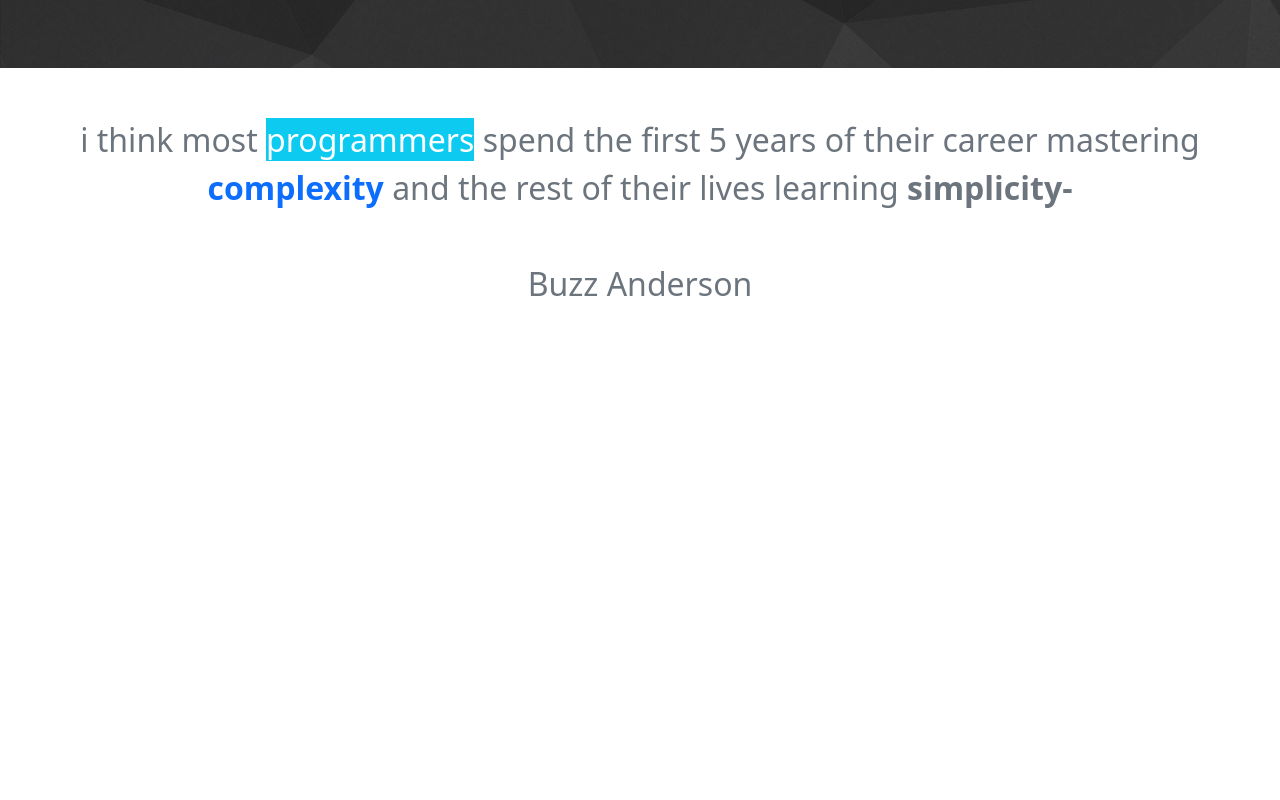
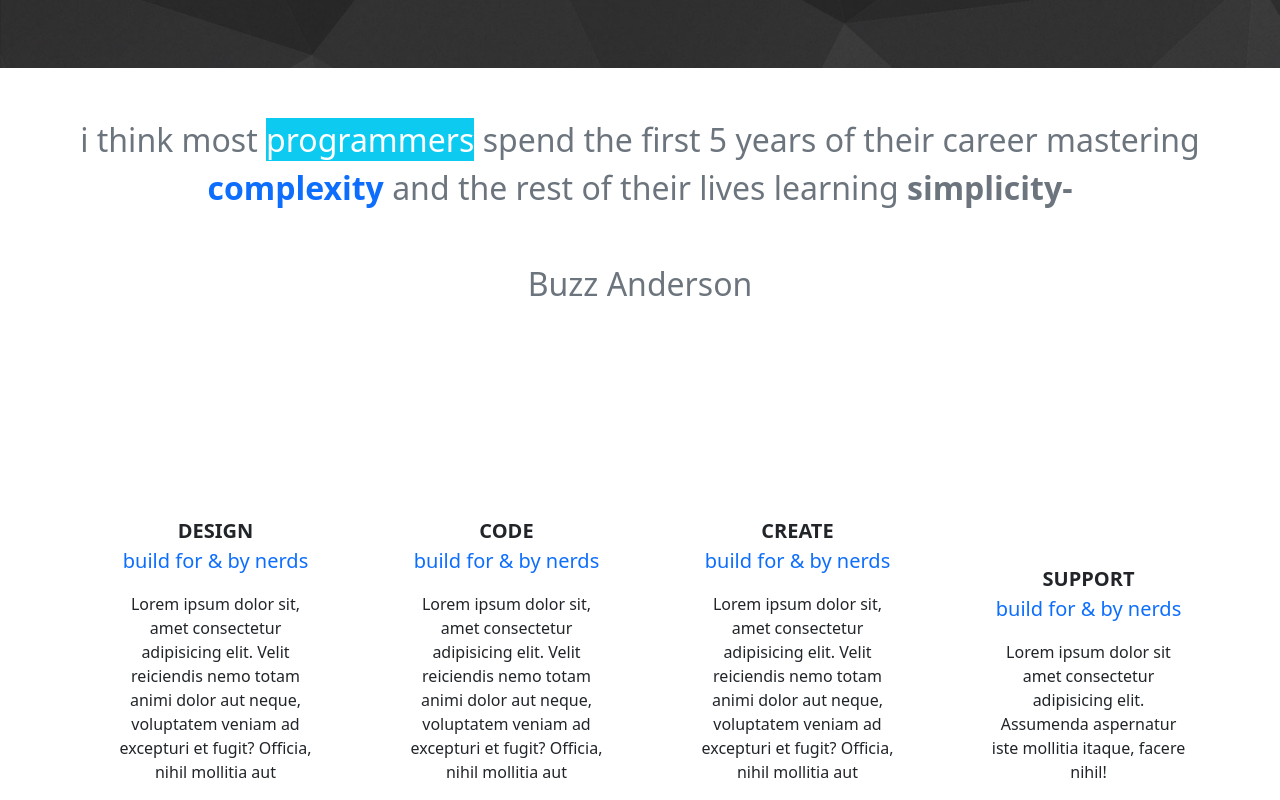
Before and after one commit to Caine-bw/Exo_bts_flati, a website: page index.html in a window 1280 px wide. Shown: the part 432-1232 px from the top of the page. Before the commit the page ends 804 px from the top, so only its background shows below. Drawn offline with nearby package versions, Linux system fonts and the light colour scheme.

Commit message:
ajout de la section avec 4 cartes

```diff
--- a/index.html
+++ b/index.html
@@ -49,6 +49,7 @@
      <!-- ajout image header -->
 </header>
 <!-- fin de mon header -->
+
 <!-- Début de ma div Buzz Anderson -->
 <div class=" container-fluid">
     <div class="d-flex justify-content-center align-items-center ">
@@ -64,6 +65,80 @@
       </p>
     </div>
 </div>
-<!-- Début de ma div Buzz Anderson -->
+<!-- fin de ma div Buzz Anderson -->
+
+<!-- Début de section avec 4 cartes-->
+<section class="container mt-5 text-center d-flex justify-content-center p-0 ">
+    <div class="row ">
+        <!-- carte 1 -->
+      <div class="col 3 gris rounded-3 d-flex  flex-column align-items-center mx-5" style="height: 380px;">
+        <div class="bg-white rounded-circle mt-4 d-flex justify-content-center align-items-center"
+        style="height: 100px; width: 100px;">
+        <i class="fas fa-pen text-primary fs-1"></i>
+      </div>
+      <div>
+        <p class="text-dark fw-bold mt-4 fs-5">DESIGN
+          <br>
+          <span class="text-primary fs-5 fw-normal">build for & by nerds</span>
+        </p>
+        <p>Lorem ipsum dolor sit, amet consectetur adipisicing elit. Velit reiciendis nemo totam animi dolor aut
+          neque, voluptatem veniam ad excepturi et fugit? Officia, nihil mollitia aut</p>
+      </div>
+        <!-- carte 1  -->
+
+        <!-- carte 2 -->
+    </div>
+    <div class="col 3 gris rounded-3 d-flex  flex-column align-items-center mx-4 " style="height: 380px;">
+      <div class="bg-white rounded-circle mt-4 d-flex justify-content-center align-items-center"
+        style="height: 100px; width: 100px;">
+        <i class="fas fa-pen text-primary fs-1"></i>
+      </div>
+      <div>
+        <p class="text-dark fw-bold mt-4 fs-5">CODE
+          <br>
+          <span class="text-primary fs-5 fw-normal">build for & by nerds</span>
+        </p>
+        <p>Lorem ipsum dolor sit, amet consectetur adipisicing elit. Velit reiciendis nemo totam animi dolor aut
+          neque, voluptatem veniam ad excepturi et fugit? Officia, nihil mollitia aut</p>
+      </div>
+      <!-- carte 2 -->
+
+      <!-- carte 3 -->
+    </div>
+    <div class="col 3 gris rounded-3 d-flex  flex-column align-items-center mx-5 " style="height: 380px;">
+      <div class="bg-white rounded-circle mt-4 d-flex justify-content-center align-items-center"
+        style="height: 100px; width: 100px;">
+        <i class="fas fa-pen text-primary fs-1"></i>
+      </div>
+      <div>
+        <p class="text-dark fw-bold mt-4 fs-5">CREATE
+          <br>
+          <span class="text-primary fs-5 fw-normal">build for & by nerds</span>
+        </p>
+        <p>Lorem ipsum dolor sit, amet consectetur adipisicing elit. Velit reiciendis nemo totam animi dolor aut
+          neque, voluptatem veniam ad excepturi et fugit? Officia, nihil mollitia aut</p>
+        </div>
+    </div>
+        <!-- carte 3 -->
+
+        <!-- carte 4 -->
+    <div class="col 3 gris rounded-3 d-flex  flex-column align-items-center mx-4  " style="height: 380px;">
+      <div class="bg-white rounded-circle mt-4 d-flex justify-content-center align-items-center"
+        style="height: 100px; width: 100px;">
+        <i class="fas fa-pen text-primary fs-1"></i>
+      </div>
+      <div>
+        <p class="text-dark fw-bold mt-4 fs-5">SUPPORT
+          <br>
+          <span class="text-primary fs-5 fw-normal">build for & by nerds</span>
+        </p>
+        <p>Lorem ipsum dolor sit amet consectetur adipisicing elit. Assumenda aspernatur iste mollitia itaque, facere nihil!</p>
+      </div>
+    </div>
+    <!-- carte 4 -->
+  </div>
+</section>
+<!-- Fin de section avec 4 cartes-->
+
 </body>
 </html>
```
